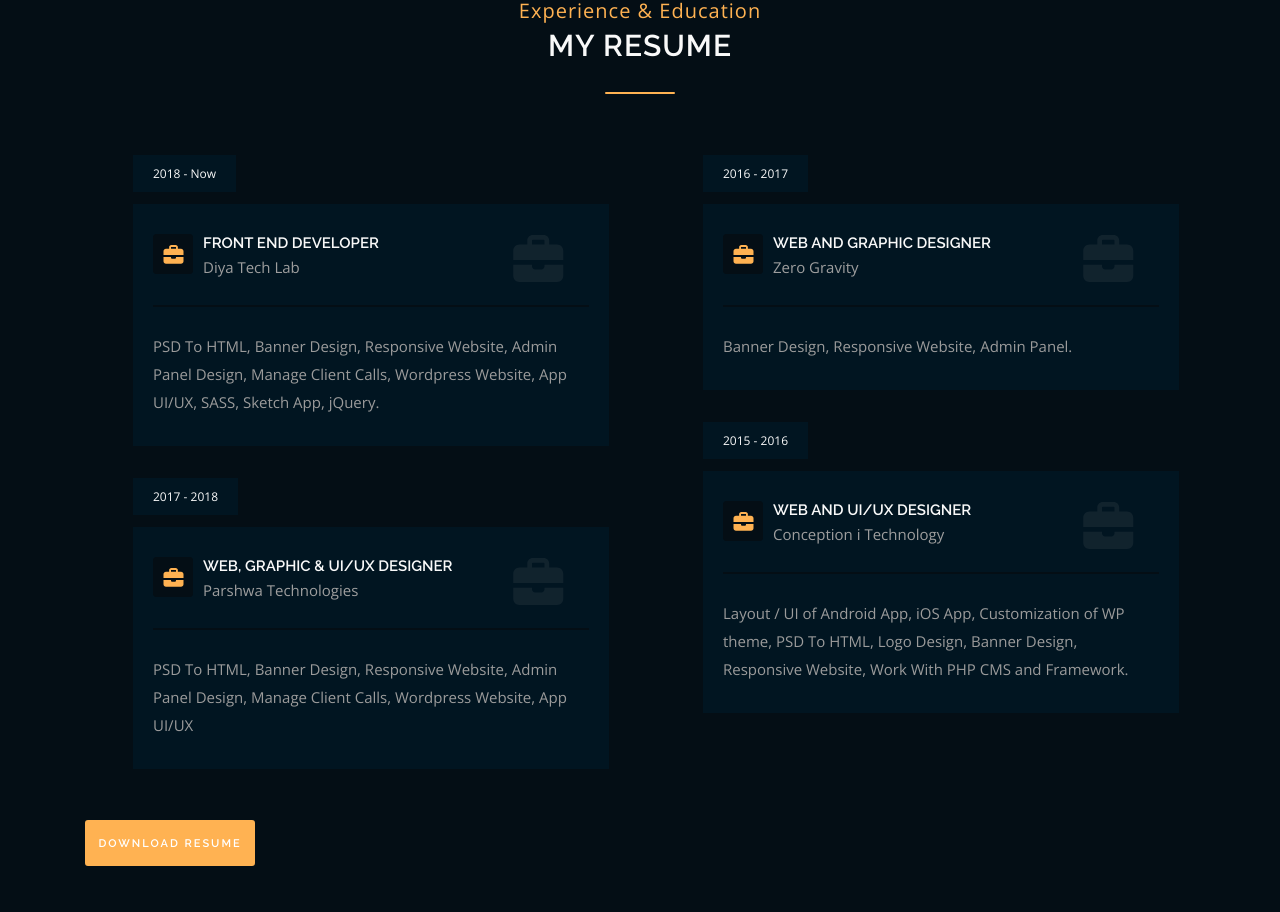
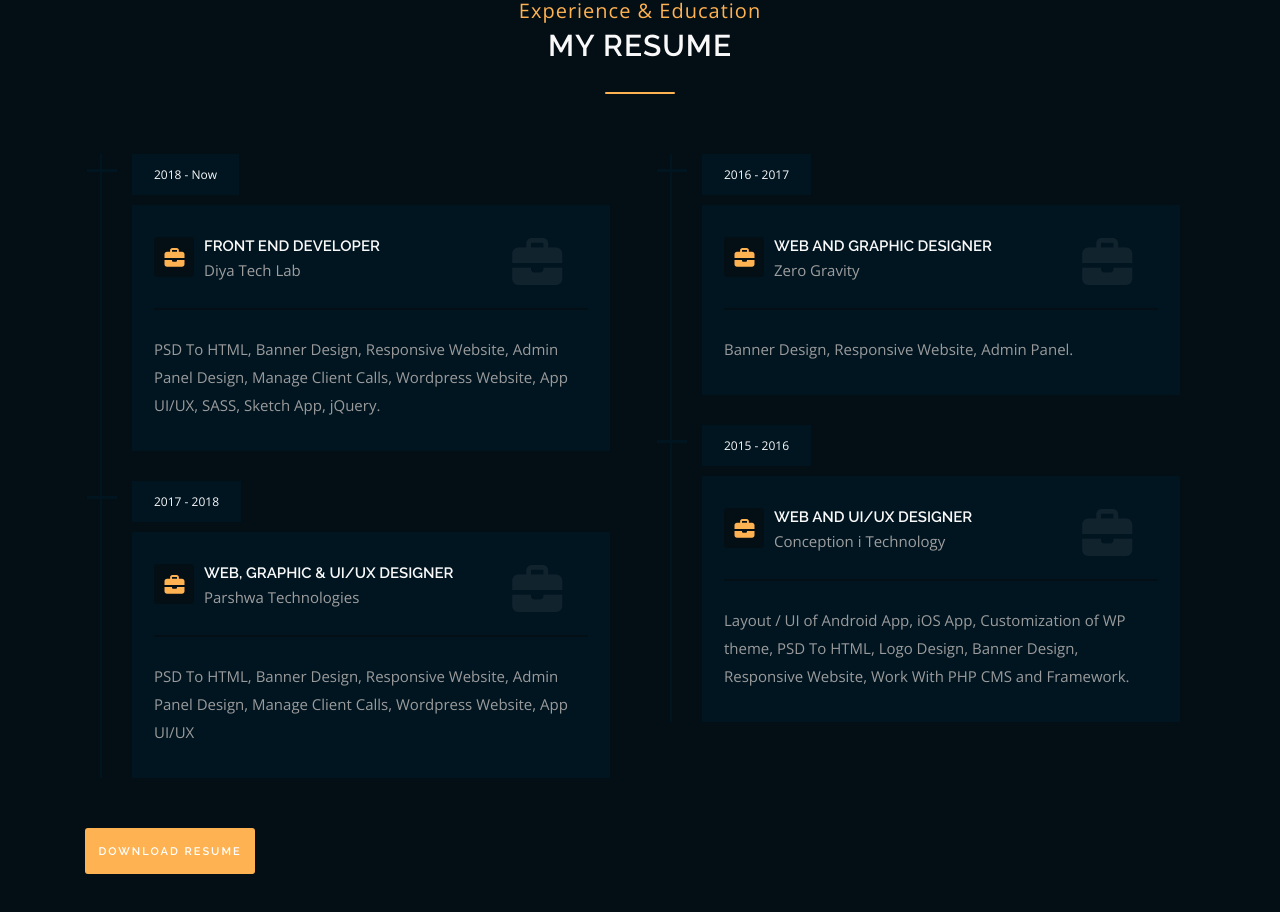
Before and after one commit to designer-monika/portfolio, a plain HTML site: page index.html in a window 1280 px wide. Shown: the part 2212-3124 px from the top of the page. Drawn offline with nearby package versions, Linux system fonts and the light colour scheme.

Commit message:
color changes

```diff
--- a/assets/css/dark-theme.css
+++ b/assets/css/dark-theme.css
@@ -71,24 +71,24 @@ input[type="text"], input[type="email"], input[type="url"], input[type="tel"], i
     background: #040e15;
 }
 .my-resume {
-    border-left: 2px solid #040e15;
+    border-left: 2px solid #011521;
 }
 .history-top {
     color: #f9f9f9;
     background: #011521;
-    border: 1px solid #040e15;
+    border: 2px solid #011521;
 }
 
 .resume-item {
     background: #011521;
-    border: 1px solid #040e15;
+    border: 2px solid #011521;
 }
 
 .resume-head .content-exper h4 {
     color: #f9f9f9;
 }
 .history-top::before {
-    background: #040e15;
+    background: #011521;
 }
 .resume-head {
     border-bottom: 2px solid #040e15;
```
Also changed, not shown: assets/images/header/header.jpg, assets/images/imageBg.jpg (deleted).
